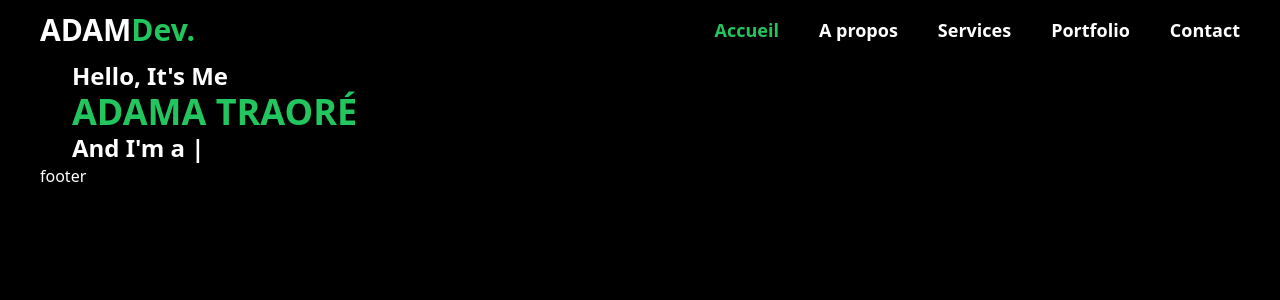
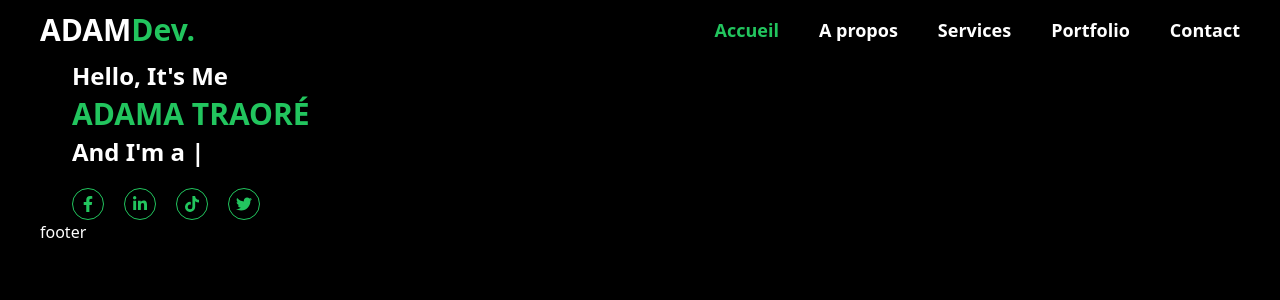
Before and after one commit to Adama-dev15/myPortfolio, a Next.js app: page / in a window 1280 px wide. Shown: the top 300 px of the page. Built offline with nearby package versions, Linux system fonts and the light colour scheme.

Commit message:
correction de l'erreur

```diff
--- a/src/components/accueil/Accueil.tsx
+++ b/src/components/accueil/Accueil.tsx
@@ -1,49 +1,75 @@
 "use client";
-import React, { useEffect } from "react";
+import React, { useEffect, useRef } from "react";
 import Typed from "typed.js";
-import $ from "jquery";
 import initAOS from "@/components/Animation";
+import { FaFacebookF, FaLinkedinIn, FaTiktok, FaTwitter } from "react-icons/fa";
+
+const typedStrings =
+  "Web Designer, Web Developer, FrontEnd Developer, Apps Designer, Apps Developer, Content Creator, UI/UX Designer";
 
 const Accueil = () => {
   useEffect(() => {
     initAOS();
   }, []);
 
+  const typedTextRef = useRef(null);
+
   useEffect(() => {
-    if ($(".typed-text-output").length === 1) {
-      var typed_strings = $(".typed-text").text();
-      var typed = new Typed(".typed-text-output", {
-        strings: typed_strings.split(", "),
+    const typedTextElement = typedTextRef.current;
+
+    if (typedTextElement) {
+      const options = {
+        strings: typedStrings.split(", "),
         typeSpeed: 100,
         backSpeed: 20,
         smartBackspace: false,
         loop: true,
-      });
+      };
+
+      const typed = new Typed(typedTextElement, options);
+
+      return () => {
+        typed.destroy();
+      };
     }
   }, []);
 
   return (
     <section className="accueil">
-      <div className="container mx-au px-8">
+      <div className="container mx-auto px-8">
         <div className="accueil-inner">
           <div className="content grid grid-cols-2">
-            <div className="left" data-aos="fade-right">
-              <div className="info-user font-bold text-2xl">
+            <div className="left flex flex-col gap-5" data-aos="fade-right">
+              <div className="info-user font-bold text-2xl flex flex-col gap-1">
                 <p>Hello, It&apos;s Me</p>
-                <p className="text-green-500 text-4xl uppercase">
+                <p className="text-green-500 text-3xl uppercase">
                   adama traoré
                 </p>
                 <p>
                   And I&apos;m a{" "}
-                  <span className="typed-text-output  text-green-500"></span>
+                  <span
+                    ref={typedTextRef}
+                    className="typed-text-output text-green-500"
+                  ></span>
                 </p>
-                <div className="typed-text hidden">
-                  Web Designer, Web Developer, Front End Developer, Apps
-                  Designer, Apps Developer
+              </div>
+              <div className="typed-text hidden">{typedStrings}</div>
+              <div className="reseau flex gap-5">
+                <div className="icon border cursor-pointer border-green-500 rounded-full w-8 h-8 flex items-center justify-center text-green-500 hover:bg-green-500 hover:text-black transition duration-150 shadow-none hover:shadow-lg">
+                  <FaFacebookF />
+                </div>
+                <div className="icon border cursor-pointer border-green-500 rounded-full w-8 h-8 flex items-center justify-center text-green-500 hover:bg-green-500 hover:text-black transition duration-150 shadow-none hover:shadow-lg">
+                  <FaLinkedinIn />
+                </div>
+                <div className="icon border cursor-pointer border-green-500 rounded-full w-8 h-8 flex items-center justify-center text-green-500 hover:bg-green-500 hover:text-black transition duration-150 shadow-none hover:shadow-lg">
+                  <FaTiktok />
+                </div>
+                <div className="icon border cursor-pointer border-green-500 rounded-full w-8 h-8 flex items-center justify-center text-green-500 hover:bg-green-500 hover:text-black transition duration-150 shadow-none hover:shadow-lg">
+                  <FaTwitter />
                 </div>
               </div>
             </div>
-            <div className="rifgt" data-aos="fade-left"></div>
+            <div className="right" data-aos="fade-left"></div>
           </div>
         </div>
       </div>
```
